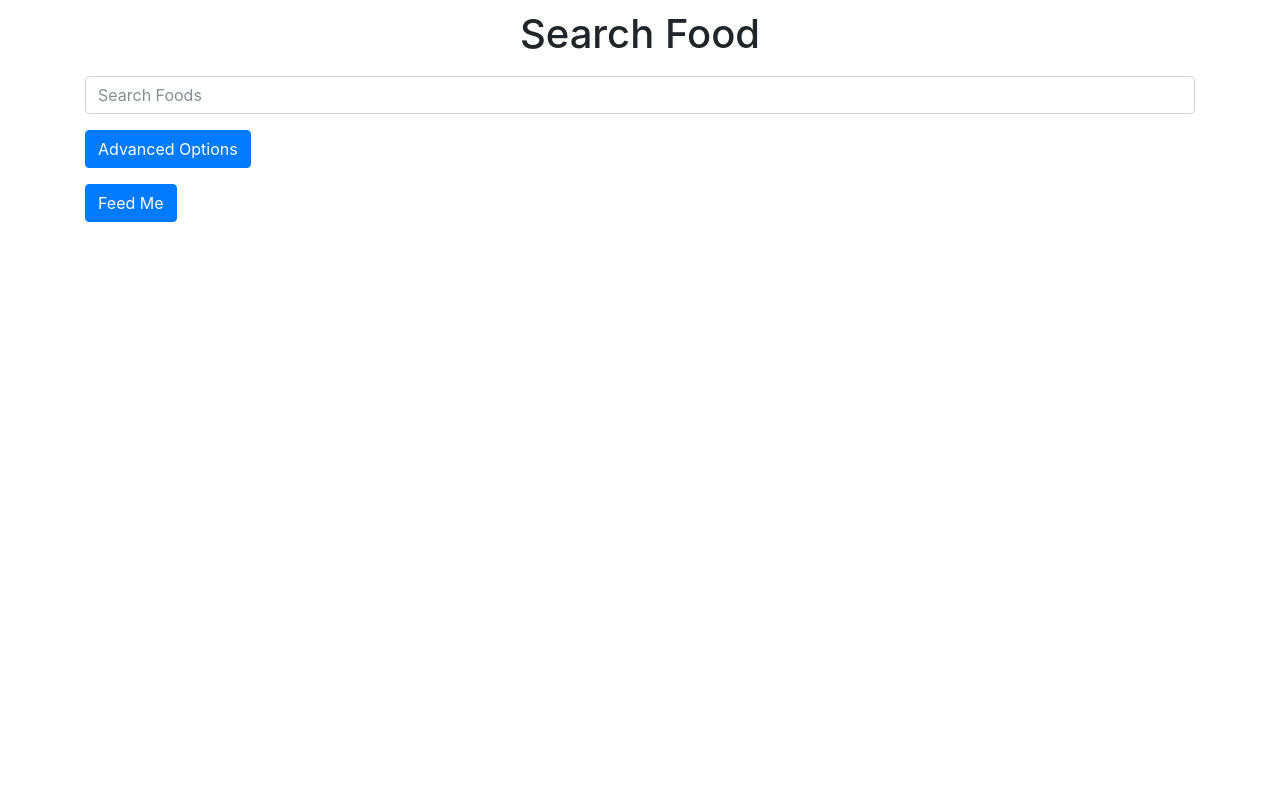
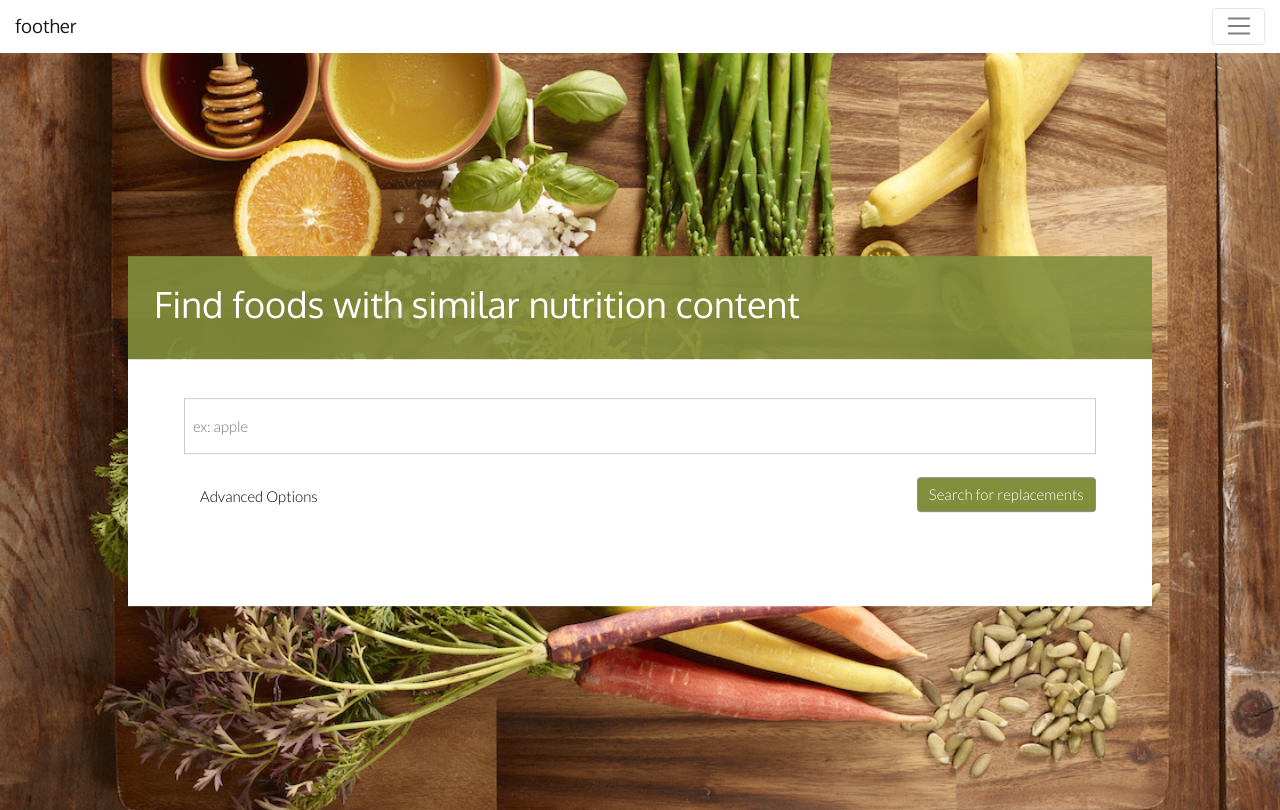
Before and after one commit to danielleung27/GrubSub, a Django app: page / in a window 1280 px wide. Before the commit the page ends 222 px from the top, so only its background shows below. Run offline with Django 3.2, Linux system fonts and the light colour scheme; parts of the project's set-up code (start-up, migrations or seed data) failed here and were passed over; some libraries are stand-ins or nearby versions.

Commit message:
link nav bar links and improve landing page

```diff
--- a/polls/models.py
+++ b/polls/models.py
@@ -6,7 +6,7 @@ from django.db import models
 
 # django model for food listings
 class Listing(models.Model):
-    id = models.IntegerField()
+    id_num = models.IntegerField()
     food_group = models.CharField(max_length=200)
     long_descr = models.CharField(max_length=200)
     short_descr = models.CharField(max_length=200)
--- a/polls/static/polls/style.css
+++ b/polls/static/polls/style.css
@@ -4,12 +4,19 @@ html, body {
 	height: 100%;
 }
 
-
-h1,h2,h3,h4,h5,h6 {
+nav,h1,h2,h3,h4,h5,h6 {
 	color: white;
 	font-family: "Oxygen", Verdana, Source Sans Pro, sans-serif;
 	font-size: 150%;
 	padding: 10px;
+}
+
+nav {
+	color: #818E3B;
+}
+
+btn-secondary {
+	background-color: #818E3B;
 }
 
 .w3-bar-item {
@@ -37,9 +44,6 @@ h1,h2,h3,h4,h5,h6 {
 	padding: 5%;
 	height: 100%;
 	background-color: #daffaf;
-	/*padding: 5%;
-	height: 100%;*/
-	/*background-color: #daffaf;*/
 	font-size: 15;
     font-family: inherit;
 }
@@ -65,6 +69,15 @@ input {
 	max-width: 100%;
 }
 
+#adv_options {
+	font-family: "Oxygen", Verdana, Source Sans Pro, sans-serif;
+	font-size: 20px;
+}
+
+#search_header {
+	background-color: rgba(129,142,59,0.9);
+}
+
 #search_query {
 	display: inline-block;
 	text-align: center;
--- a/polls/templates/polls/results.html
+++ b/polls/templates/polls/results.html
@@ -10,26 +10,34 @@
 <link href="https://fonts.googleapis.com/css?family=Lato:300" rel="stylesheet">
 <link href="https://fonts.googleapis.com/css?family=Oxygen" rel="stylesheet">
 <link href="https://fonts.googleapis.com/css?family=Source+Sans+Pro" rel="stylesheet">
+<link rel="stylesheet" href="https://maxcdn.bootstrapcdn.com/bootstrap/4.0.0-beta.2/css/bootstrap.min.css" integrity="sha384-PsH8R72JQ3SOdhVi3uxftmaW6Vc51MKb0q5P2rRUpPvrszuE4W1povHYgTpBfshb" crossorigin="anonymous">
 
 <body>
+<nav class="w3-text-green navbar navbar-toggleable-md navbar-light bg-faded">
+  <a class="navbar-brand" href="/">foother</a>
 
-<!-- <h1 id="title">{{ title }}</h1> -->
+  <button class="navbar-toggler navbar-toggler-right" type="button" data-toggle="collapse" data-target="#navbarText" aria-controls="navbarText" aria-expanded="false" aria-label="Toggle navigation">
+    <span class="navbar-toggler-icon"></span>
+  </button>
 
-<!-- nav bar at the top -->
-<div class="w3-bar w3-white w3-border-bottom w3-xlarge w3-border">
-	<a href="#" class="w3-bar-item w3-button w3-text-green w3-hover-green w3-hover-text-white w3-left w3-padding-16"><b><i class="fa fa-cutlery w3-margin-right"></i>foother</b></a>
-	<a href="directory" class="w3-bar-item-small w3-button w3-text-green w3-hover-green w3-hover-text-white w3-right w3-padding-16" style = "width: 14%">directory</a>
-	<a href="searchresult" class="w3-bar-item-small w3-button w3-text-green w3-hover-green w3-hover-text-white w3-right w3-padding-16" style = "width: 14%">new search</a>
-</div>
+  <div class="collapse navbar-collapse" id="navbarText">
+    <ul class="navbar-nav mr-auto">
+      <li class="nav-item">
+        <a class="nav-link" href="/">search foods<span class="sr-only">(current)</span></a>
+      </li>
+      <li class="nav-item">
+        <a class="nav-link" href="directory/">directory</a>
+      </li>
+    </ul>
+  </div>
+</nav>
 
 <!-- header/search bar -->
 <header class="w3-display-container w3-content w3-hide-small" style="max-width: 2000px">
-  <img class="w3-image" src="https://static.pexels.com/photos/349609/pexels-photo-349609.jpeg" alt="cutting board" width="100%" height="50%" background-size="cover">
-  <div class="w3-display-middle" style="margin:0 auto;width:80%">
-    <div class="w3-bar w3-green w3-text-white" style="padding:16px">
-    	<h3 style="text-indent: 1em; font-size:36px; font-family:Oxygen">Find a food with similar nutrition content</h3>
-      <!-- <button class="w3-bar-item w3-button tablink" style="width:50%" onclick="openLink(event, 'Flight');">Replacement</button>
-      <button class="w3-bar-item w3-button tablink" style="width:50%" onclick="openLink(event, 'Hotel');">Substitution</button> -->
+  <img class="w3-image" src="{% static 'img/cutting-board.jpg' %}" alt="cutting board" width="100%" height="40%" background-size="cover">
+  <div class="w3-display-middle" style="margin:0;width:80%">
+    <div id="search_header" class="w3-text-white" style="padding:16px">
+    	<h3 style="font-size:36px; font-family:Oxygen">Find foods with similar nutrition content</h3>
     </div>
     <!-- tabs in search bar -->
     <div id="similarfood" class="w3-container w3-white" style="padding:16px 48px">
@@ -38,10 +46,14 @@
     		<input class="w3-input w3-border w3-padding-16" type="text" placeholder="ex: apple">
     		 <p>
     		 		<br>
-                     <button class="w3-button w3-green w3-left" data-toggle="collapse" href="#collapseExample" aria-expanded="false" aria-controls="collapseExample">
+                     <button class="w3-button" data-toggle="collapse" href="#collapseExample" aria-expanded="false" aria-controls="collapseExample">
                         Advanced Options
                       </a>
-                      <button class="w3-button w3-green w3-right">Search for replacements</button>
+
+                       <form action="/results/" method="POST">
+                        {% csrf_token %}
+                      <button class="btn btn-secondary w3-right" style="background-color: #818E3B;">Search for replacements</button>
+                    </form>
                     </p>
                       <br>
                       <br>
@@ -49,7 +61,7 @@
                       <p><em>Which nutrients and macros would you like to filter by?</em></p>
                       <fieldset class="form-group">
                         <div class="row">
-                          <legend class="col-form-legend col-sm-4"><b>Nutrients and Macros</b></legend>
+
                           <div class="col">
                                 <div class="form-check">
                                   <label class="form-check-label">
@@ -63,6 +75,8 @@
                                     Carbs
                                   </label>
                                 </div>
+                          </div>
+                          <div class="col">
                                 <div class="form-check">
                                   <label class="form-check-label">
                                     <input class="form-check-input" type="checkbox" name="gridRadios" id="gridRadios3" value="option3" checked>
@@ -90,6 +104,8 @@
                                 Fiber
                               </label>
                             </div>
+                          </div>
+                            <div class="col">
                             <div class="form-check">
                               <label class="form-check-label">
                                 <input class="form-check-input" type="checkbox" name="gridRadios" id="gridRadios3" value="option3" checked>
@@ -108,40 +124,8 @@
     	</div>
     </div>
 </div>
+</body>
 
-<div class="w3-container w3-white">
-	<p></p>
-</div>
-<!-- search
-<div id="search">
-	{% if search_term %}
-	<div id = "search_query">
-		<h3>{{ search_query }}</h3>
-	</div>
-	{% else %}
-	<div id = "search_query">
-		<h3>Search Query</h3>
-	</div>
-	{% endif %}
-
-	<div id="search_results">
-		{% if search_results %}
-			<h3>{{search_results.length}} Results Returned </h3>
-			<ul>
-				{% for result in search_results %}
-				<li>
-					<p>#{{ result.number }}</p>
-					<div> {{ result.name }} </div>
-				</li>
-				{% endfor %}
-			</ul>
-		{% else %}
-		<h3><em>No results returned. <span url=""> Try another search?</span></em></h3>
-		<img id ="sad_cone" src="https://media.giphy.com/media/26xBK9cIkUSQ104k8/source.gif"/>
-		{% endif %}
-	</div>
-</div> -->
-</body>
 <script src="https://code.jquery.com/jquery-3.2.1.slim.min.js" integrity="sha384-KJ3o2DKtIkvYIK3UENzmM7KCkRr/rE9/Qpg6aAZGJwFDMVNA/GpGFF93hXpG5KkN" crossorigin="anonymous"></script>
 <script src="https://cdnjs.cloudflare.com/ajax/libs/popper.js/1.12.3/umd/popper.min.js" integrity="sha384-vFJXuSJphROIrBnz7yo7oB41mKfc8JzQZiCq4NCceLEaO4IHwicKwpJf9c9IpFgh" crossorigin="anonymous"></script>
 <script src="https://maxcdn.bootstrapcdn.com/bootstrap/4.0.0-beta.2/js/bootstrap.min.js" integrity="sha384-alpBpkh1PFOepccYVYDB4do5UnbKysX5WZXm3XxPqe5iKTfUKjNkCk9SaVuEZflJ" crossorigin="anonymous"></script>
--- a/polls/templates/polls/search_form.html
+++ b/polls/templates/polls/search_form.html
@@ -22,7 +22,7 @@
                     </form>
 
                     <p>
-                      <a class="btn btn-primary" data-toggle="collapse" href="#collapseExample" aria-expanded="false" aria-controls="collapseExample">
+                      <a id="adv_options" class="btn btn-primary" data-toggle="collapse" href="#collapseExample" aria-expanded="false" aria-controls="collapseExample">
                         Advanced Options
                       </a>
                     </p>
--- a/polls/urls.py
+++ b/polls/urls.py
@@ -3,9 +3,9 @@ from django.conf.urls import url
 from . import views
 
 urlpatterns = [
-    url(r'^index$', views.index, name='index'),
-    url(r'^directory$', views.directory, name='directory'),
-	url(r'^searchresult$', views.searchresult, name='searchresult'),
-	url(r'^$', views.search, name='search'),
-    url(r'results/$', views.results, name='results'),
+	# url(r'^$', views.search, name='search'),
+	url(r'^$', views.index, name='index'),
+    url(r'^directory/$', views.directory, name='directory'),
+	url(r'^results/$', views.searchresult, name='searchresult'),
+    # url(r'results/$', views.results, name='results'),
 ]
--- a/polls/views.py
+++ b/polls/views.py
@@ -1,7 +1,6 @@
 from django.http import HttpResponse
 from django.shortcuts import render
 
-from .models import Question
 from .forms import SearchForm
 
 def search(request):
@@ -13,7 +12,11 @@ def search(request):
 	return render(request, 'polls/search_form.html', context)
 
 def index(request):
-    return render(request, 'polls/index.html')
+    context = {
+    	'title': 'Search Results',
+    }
+    return render(request, 'polls/results.html', context)
+
 
 def directory(request):
 	return render(request, 'polls/directory.html')
@@ -21,8 +24,8 @@ def directory(request):
 def searchresult(request):
 	return render(request, 'polls/searchresult.html')
 
-def results(request):
-    context = {
-    	'title': 'Search Results',
-    }
-    return render(request, 'polls/results.html', context)
+# def results(request):
+#     context = {
+#     	'title': 'Search Results',
+#     }
+#     return render(request, 'polls/results.html', context)
```
Also changed, not shown: polls/templates/polls/directory.html (+25 -7 lines), polls/templates/polls/searchresult.html (+23 -5 lines), polls/static/img/cutting-board.jpg (added).
